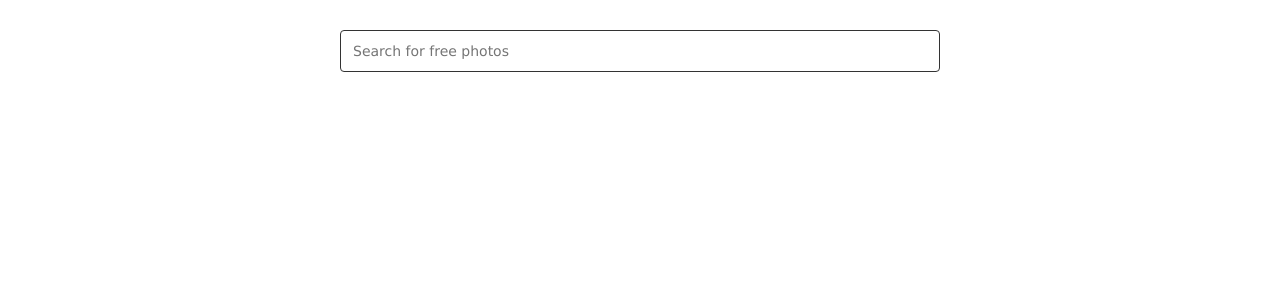
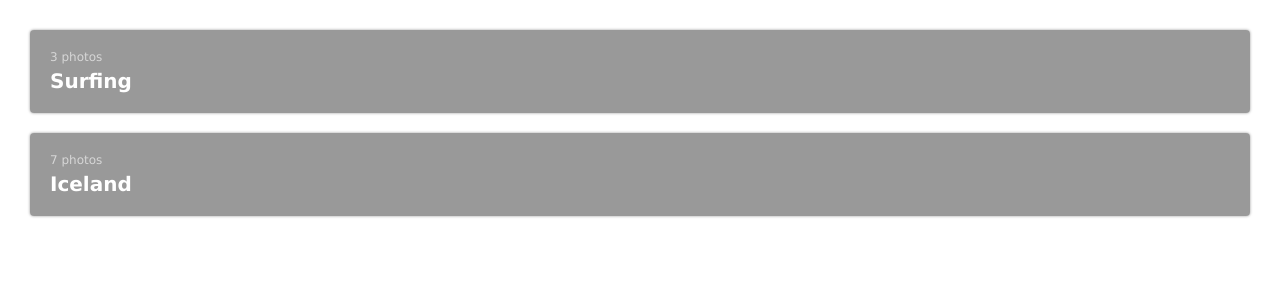
Before and after one commit to Henerator/image-search, an Angular app: page /collections in a window 1280 px wide. Before the commit this address led to /home. Shown: the top 300 px of the page. Built offline with nearby package versions, Linux system fonts and the light colour scheme; no server answers.

Commit message:
collections page

```diff
--- a/src/app/app-routing.module.ts
+++ b/src/app/app-routing.module.ts
@@ -1,10 +1,12 @@
 import { NgModule } from '@angular/core';
 import { Routes, RouterModule } from '@angular/router';
+import { CollectionsComponent } from './collections/collections.component';
 import { HomeComponent } from './home/home.component';
 
 const routes: Routes = [
   { path: '', redirectTo: 'home', pathMatch: 'full' },
   { path: 'home', component: HomeComponent },
+  { path: 'collections', component: CollectionsComponent },
   { path: '**', redirectTo: 'home' },
 ];
 
--- a/src/app/app.module.ts
+++ b/src/app/app.module.ts
@@ -8,12 +8,16 @@ import { AppComponent } from './app.component';
 import { SharedModule } from '@shared/shared.module';
 import { HomeComponent } from './home/home.component';
 import { SearchInputComponent } from './home/search-input/search-input.component';
+import { CollectionsComponent } from './collections/collections.component';
+import { CollectionComponent } from './collections/collection/collection.component';
 
 @NgModule({
   declarations: [
     AppComponent,
     HomeComponent,
     SearchInputComponent,
+    CollectionsComponent,
+    CollectionComponent,
   ],
   imports: [
     BrowserModule,
--- /dev/null
+++ b/src/app/collections/collection/collection.component.html
@@ -0,0 +1,6 @@
+<div class="collection__count">
+    {{ collection.count }} photos
+</div>
+<div class="collection__name">
+    {{ collection.name }}
+</div>
--- /dev/null
+++ b/src/app/collections/collection/collection.component.scss
@@ -0,0 +1,30 @@
+:host {
+    display: block;
+    margin-bottom: 20px;
+    padding: 20px;
+    background-color: rgba(0,0,0,0.4);
+    box-shadow: 0 0 3px rgba(0,0,0,0.4);
+    color: #fff;
+    border-radius: 4px;
+    transition: all 0.3s ease;
+    cursor: pointer;
+
+    &:last-child {
+        margin-bottom: 0;
+    }
+
+    &:hover {
+        background-color: rgba(0,0,0,0.8);
+    }
+}
+
+.collection__count {
+    margin-bottom: 5px;
+    font-size: 12px;
+    opacity: 0.6;
+}
+
+.collection__name {
+    font-size: 20px;
+    font-weight: bold;
+}
--- /dev/null
+++ b/src/app/collections/collections.component.html
@@ -0,0 +1,4 @@
+<app-collection
+    *ngFor="let collection of collections"
+    [collection]="collection"
+></app-collection>
--- /dev/null
+++ b/src/app/collections/collections.component.scss
@@ -0,0 +1,7 @@
+:host {
+    max-width: 1320px;
+    margin: 0 auto;
+    padding: 30px;
+    display: flex;
+    flex-direction: column;
+}
--- /dev/null
+++ b/src/app/collections/collections.component.ts
@@ -0,0 +1,26 @@
+import { Component } from '@angular/core';
+import { Collection } from './models/collection.model';
+
+@Component({
+    selector: 'app-collections',
+    templateUrl: './collections.component.html',
+    styleUrls: ['./collections.component.scss']
+})
+export class CollectionsComponent {
+    collections: Collection[] = [
+        {
+            id: '1',
+            name: 'Surfing',
+            description: 'Some colleciton description',
+            count: 3,
+            urls: [],
+        },
+        {
+            id: '2',
+            name: 'Iceland',
+            description: 'Some colleciton description',
+            count: 7,
+            urls: [],
+        },
+    ];
+}
```
Also changed, not shown: src/app/collections/collection/collection.component.ts (added, +11 -0 lines), src/app/collections/models/collection.model.ts (added, +7 -0 lines).
